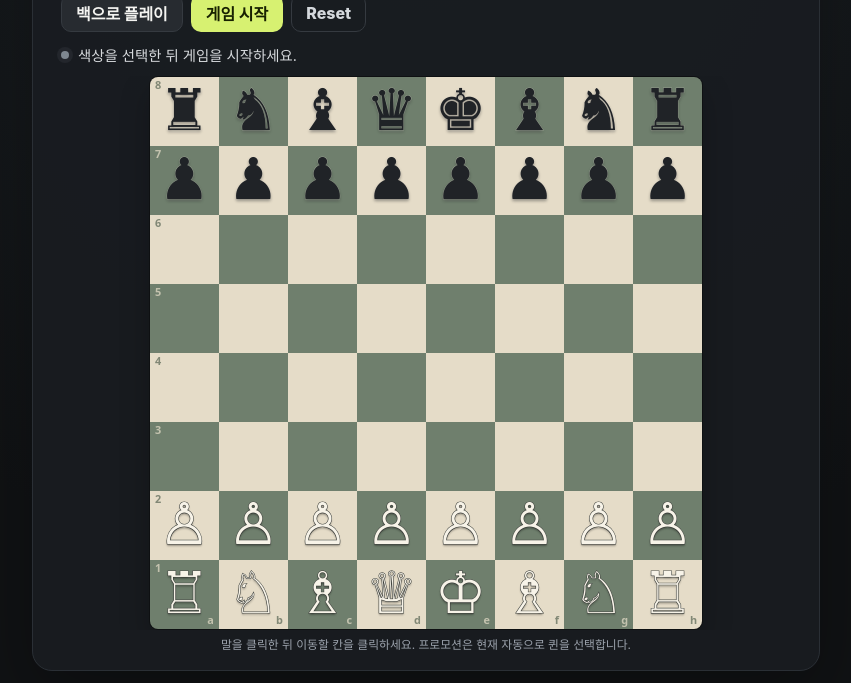
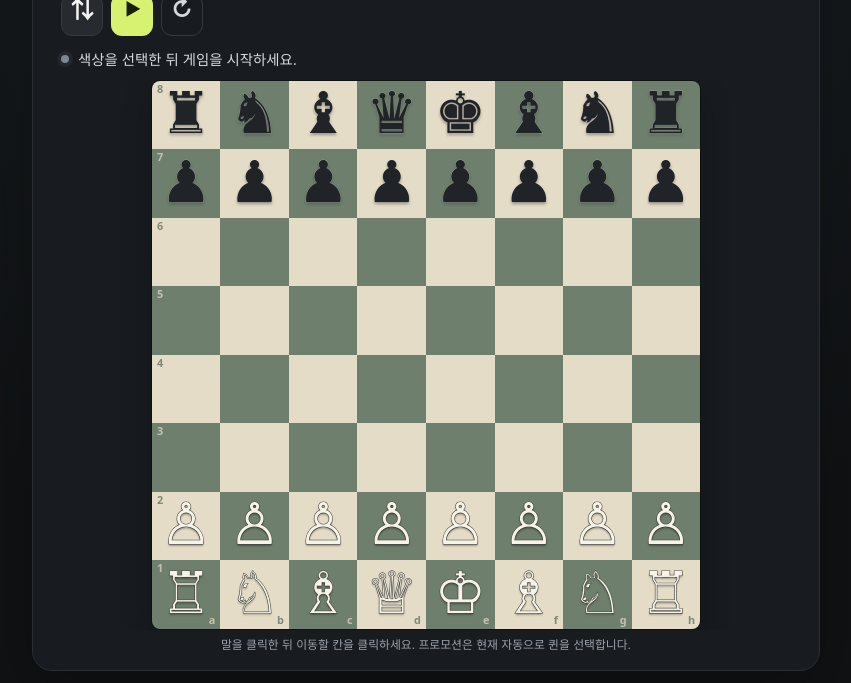
Before and after one commit to skwodnjs-chess/chess, a plain HTML site: page index.html in a window 1280 px wide. Shown: the part 117-800 px from the top of the page, without its empty margins (214-1065 px from the left). Drawn offline with nearby package versions, Linux system fonts and the light colour scheme.

Commit message:
Style controls as square icon buttons

```diff
--- a/styles.css
+++ b/styles.css
@@ -89,21 +89,41 @@ h1 {
 }
 
 .controls {
-  flex-wrap: wrap;
+  flex-wrap: nowrap;
   gap: 8px;
   margin-bottom: 10px;
 }
 
 .button {
-  min-height: 38px;
+  width: 42px;
+  height: 42px;
+  min-width: 42px;
+  min-height: 42px;
+  aspect-ratio: 1;
+  display: grid;
+  place-items: center;
   border: 1px solid transparent;
-  border-radius: 10px;
-  padding: 0 14px;
+  border-radius: 11px;
+  padding: 0;
   cursor: pointer;
+  overflow: hidden;
+  font-size: 0;
   font-weight: 760;
+  line-height: 1;
   transition: transform 120ms ease, opacity 120ms ease, background 120ms ease, border-color 120ms ease;
 }
 
+.button::before {
+  display: block;
+  font-family: Inter, ui-sans-serif, system-ui, -apple-system, BlinkMacSystemFont, "Segoe UI Symbol", sans-serif;
+  font-size: 1.35rem;
+  font-weight: 650;
+  line-height: 1;
+}
+
+.button-color::before { content: "⇅"; font-size: 1.45rem; }
+.button-start::before { content: "▶"; font-size: 1.08rem; transform: translateX(1px); }
+.button-reset::before { content: "↻"; font-size: 1.45rem; transform: translateY(-1px); }
 .button:hover:not(:disabled) { transform: translateY(-1px); }
 .button:active:not(:disabled) { transform: translateY(0); }
 .button:disabled { cursor: not-allowed; opacity: 0.4; }
@@ -254,7 +274,7 @@ h1 {
   .eyebrow { display: none; }
   h1 { font-size: 2rem; }
   .controls { margin-bottom: 6px; }
-  .button { min-height: 34px; }
+  .button { width: 36px; height: 36px; min-width: 36px; min-height: 36px; }
   .status-row { min-height: 22px; margin-bottom: 5px; }
   .hint { margin-top: 5px; }
 }
@@ -265,7 +285,7 @@ h1 {
   .game-panel { min-height: 100dvh; height: auto; display: block; border: 0; border-radius: 0; padding: 18px 12px 20px; }
   .topbar { margin-bottom: 16px; }
   .engine-badge { padding: 7px 9px; font-size: 0.74rem; }
-  .button { flex: 1 1 auto; padding-inline: 11px; }
+  .button { width: 40px; height: 40px; min-width: 40px; min-height: 40px; }
   .board-wrap { overflow: visible; }
   .board { width: 100%; height: auto; max-height: none; border-radius: 6px; }
   .square { font-size: clamp(2rem, 11vw, 3.8rem); }
```
